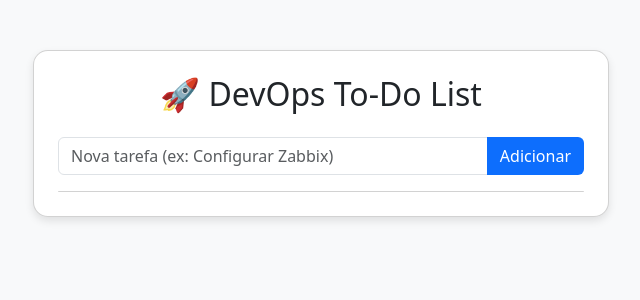
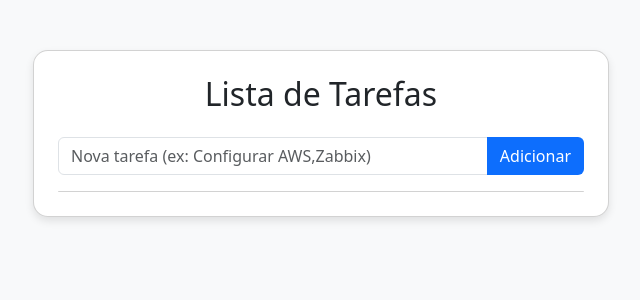
Before and after one commit to Arthurjsilva/projeto-devops-faculdade, a Flask app: page / in a window 1280 px wide. Shown: the top 300 px of the page, without its empty margins (319-959 px from the left). Run offline with Flask 3, Linux system fonts and the light colour scheme; data that the repository does not hold is empty; some libraries are stand-ins or nearby versions.

Commit message:
Alterando titulos do HTML

```diff
--- a/backend/templates/index.html
+++ b/backend/templates/index.html
@@ -3,7 +3,7 @@
 <head>
     <meta charset="UTF-8">
     <meta name="viewport" content="width=device-width, initial-scale=1.0">
-    <title>DevOps Task Manager</title>
+    <title>Gerenciador de tarefas</title>
     <link href="https://cdn.jsdelivr.net/npm/bootstrap@5.3.0/dist/css/bootstrap.min.css" rel="stylesheet">
     <style>
         body { background-color: #f8f9fa; padding-top: 50px; }
@@ -15,10 +15,10 @@
 <body>
     <div class="container">
         <div class="card p-4">
-            <h2 class="text-center mb-4">🚀 DevOps To-Do List</h2>
+            <h2 class="text-center mb-4">Lista de Tarefas</h2>
 
             <div class="input-group mb-3">
-                <input type="text" id="taskInput" class="form-control" placeholder="Nova tarefa (ex: Configurar Zabbix)">
+                <input type="text" id="taskInput" class="form-control" placeholder="Nova tarefa (ex: Configurar AWS,Zabbix)">
                 <button class="btn btn-add" onclick="addTask()">Adicionar</button>
             </div>
 
```
